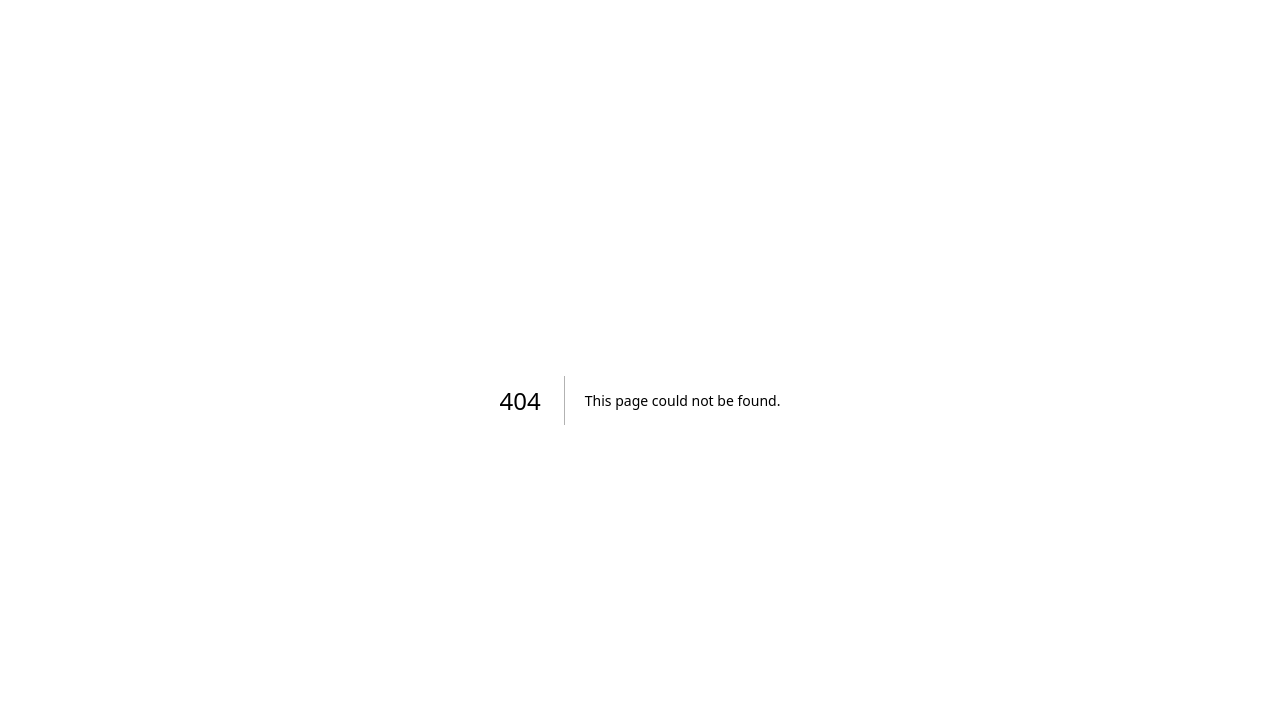
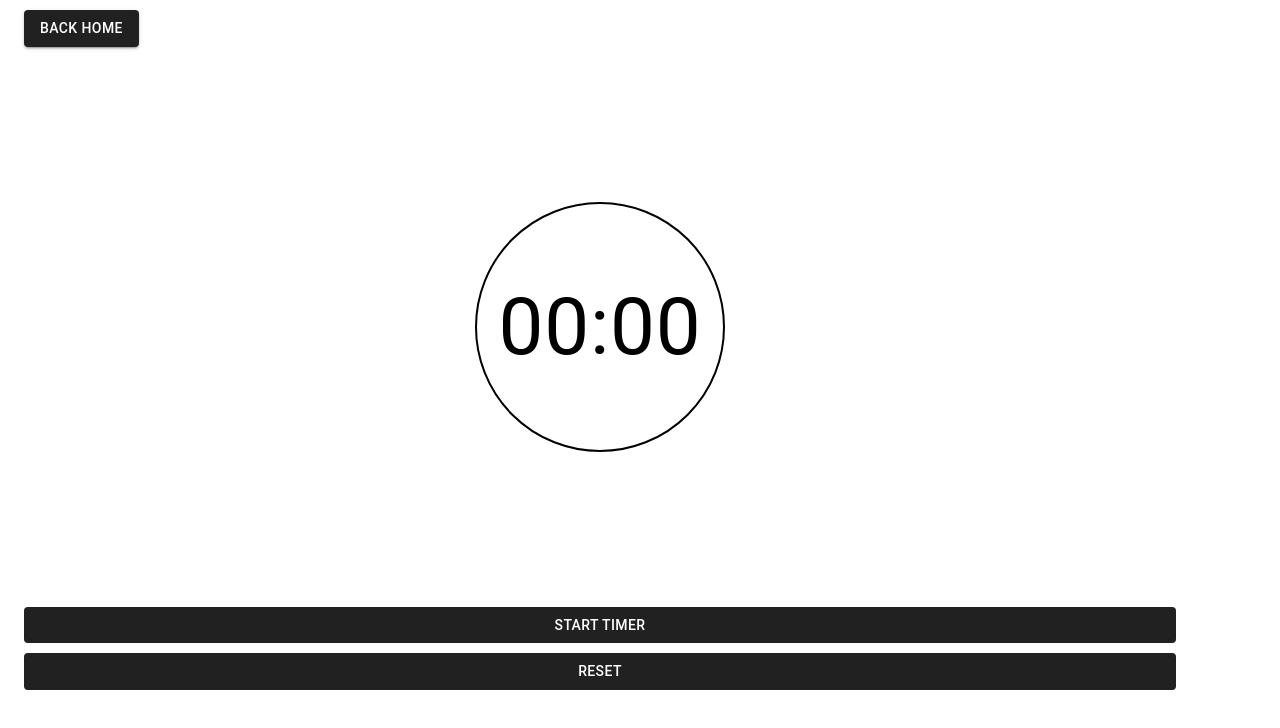
Before and after one commit to delfigica/crosstime, a Next.js app: page /cap in a window 1280 px wide. Before the commit this address had no page. Shown: the top 728 px of the page. Built offline with nearby package versions, Linux system fonts and the light colour scheme.

Commit message:
cap page

```diff
--- /dev/null
+++ b/src/app/cap/page.js
@@ -0,0 +1,72 @@
+"use client";
+import React, { useEffect, useState } from "react";
+import { Box, Button, Container, Typography } from "@mui/material";
+import { BackHome } from "../components/BackHome";
+import { useSearchParams } from "next/navigation";
+import { buttonDisable, buttonStyle, clockStyle } from "../styles";
+
+export default function Cap() {
+  const params = useSearchParams();
+  const duration = params.get("duration") * 60;
+
+  const [timeLeft, setTimeLeft] = useState(duration);
+  const [isRunning, setIsRunning] = useState(false);
+
+  useEffect(() => {
+    if (!isRunning) return;
+
+    const interval = setInterval(() => {
+      setTimeLeft((prev) => {
+        if (prev <= 1) {
+          clearInterval(interval);
+          setIsRunning(false);
+          return 0;
+        }
+        return prev - 1;
+      });
+    }, 1000);
+
+    return () => clearInterval(interval);
+  }, [isRunning]);
+
+  const handleStartPause = () => {
+    if (timeLeft === 0) return;
+    setIsRunning((prev) => !prev);
+  };
+
+  const handleReset = () => {
+    setIsRunning(false);
+    setTimeLeft(duration);
+  };
+
+  const minutes = String(Math.floor(timeLeft / 60)).padStart(2, "0");
+  const seconds = String(timeLeft % 60).padStart(2, "0");
+
+  return (
+    <Container sx={{ margin: "10px 0px" }}>
+      <BackHome />
+      <Box sx={{ height: '70vh', display: 'flex', alignItems: 'center'}}>
+        <Box sx={clockStyle}>
+          <Typography sx={{ fontSize: "5em" }}>
+            {minutes}:{seconds}
+          </Typography>
+        </Box>
+      </Box>
+      <Button
+        sx={isRunning ? buttonDisable : buttonStyle}
+        fullWidth
+        onClick={handleStartPause}
+      >
+        {isRunning ? "Stop timer" : "Start Timer"}
+      </Button>
+
+      <Button
+        onClick={handleReset}
+        sx={{ ...buttonStyle, margin: "10px 0px" }}
+        fullWidth
+      >
+        Reset
+      </Button>
+    </Container>
+  );
+}
```
Also changed, not shown: src/app/otm/page.js (+0 -8 lines).
